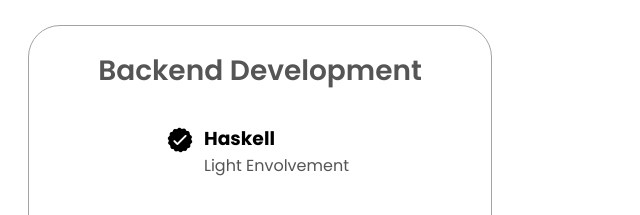
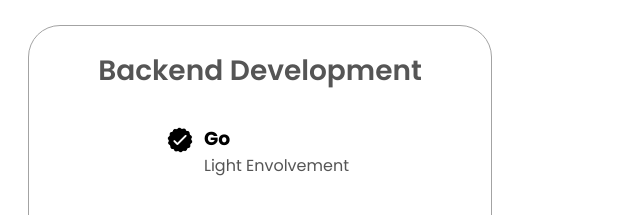
Before and after one commit to helderrrg/Portfolio, a plain HTML site: page index.html in a window 1280 px wide. Shown: the part 1800-2015 px from the top of the page, 628-1268 px from the left. Drawn offline with Linux system fonts and the light colour scheme.

Commit message:
feat: change haskell to go

```diff
--- a/index.html
+++ b/index.html
@@ -214,7 +214,7 @@
                   class="icon"
                 />
                 <div>
-                  <h3>Haskell</h3>
+                  <h3>Go</h3>
                   <p>Light Envolvement</p>
                 </div>
               </article>
```
